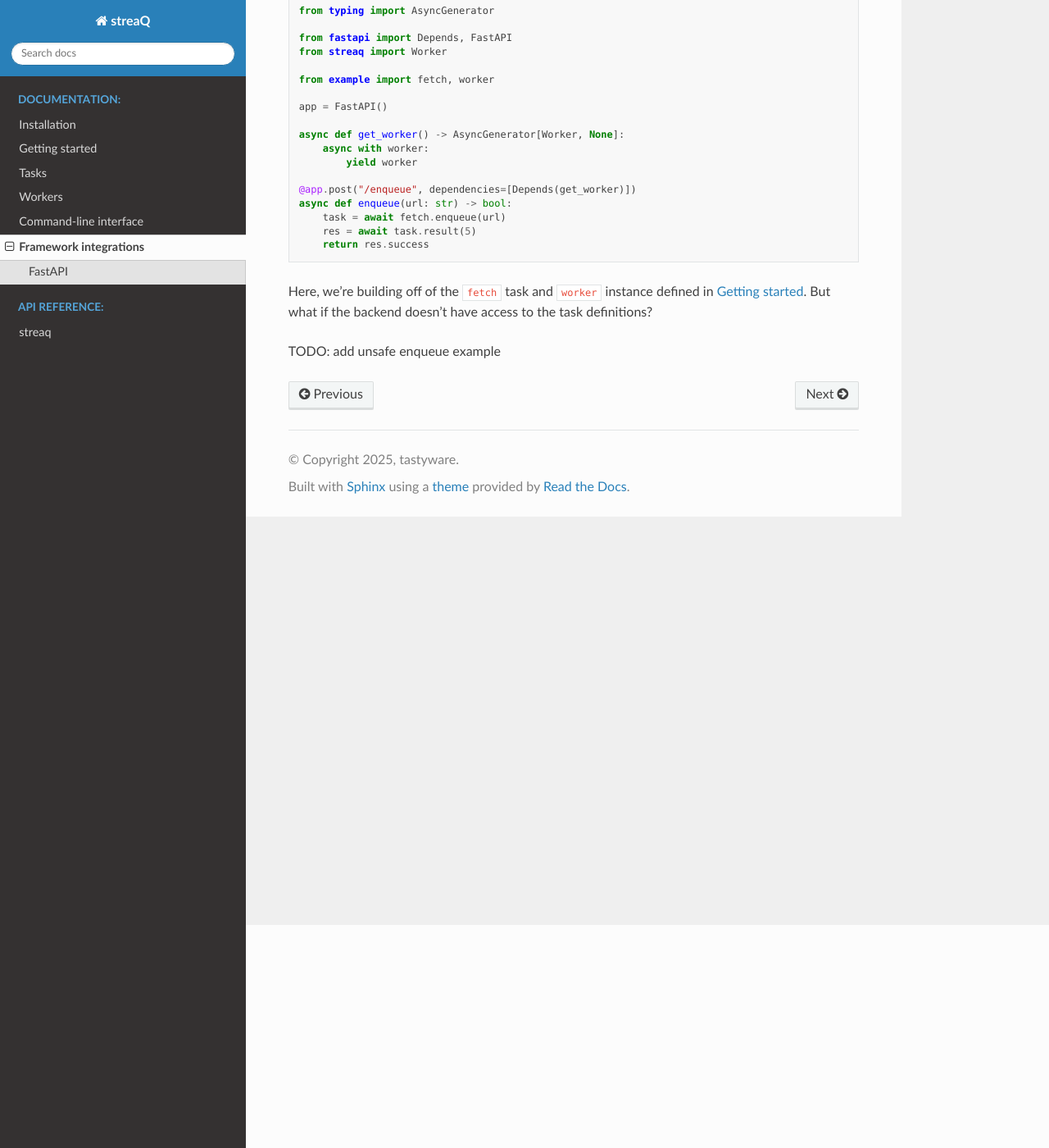
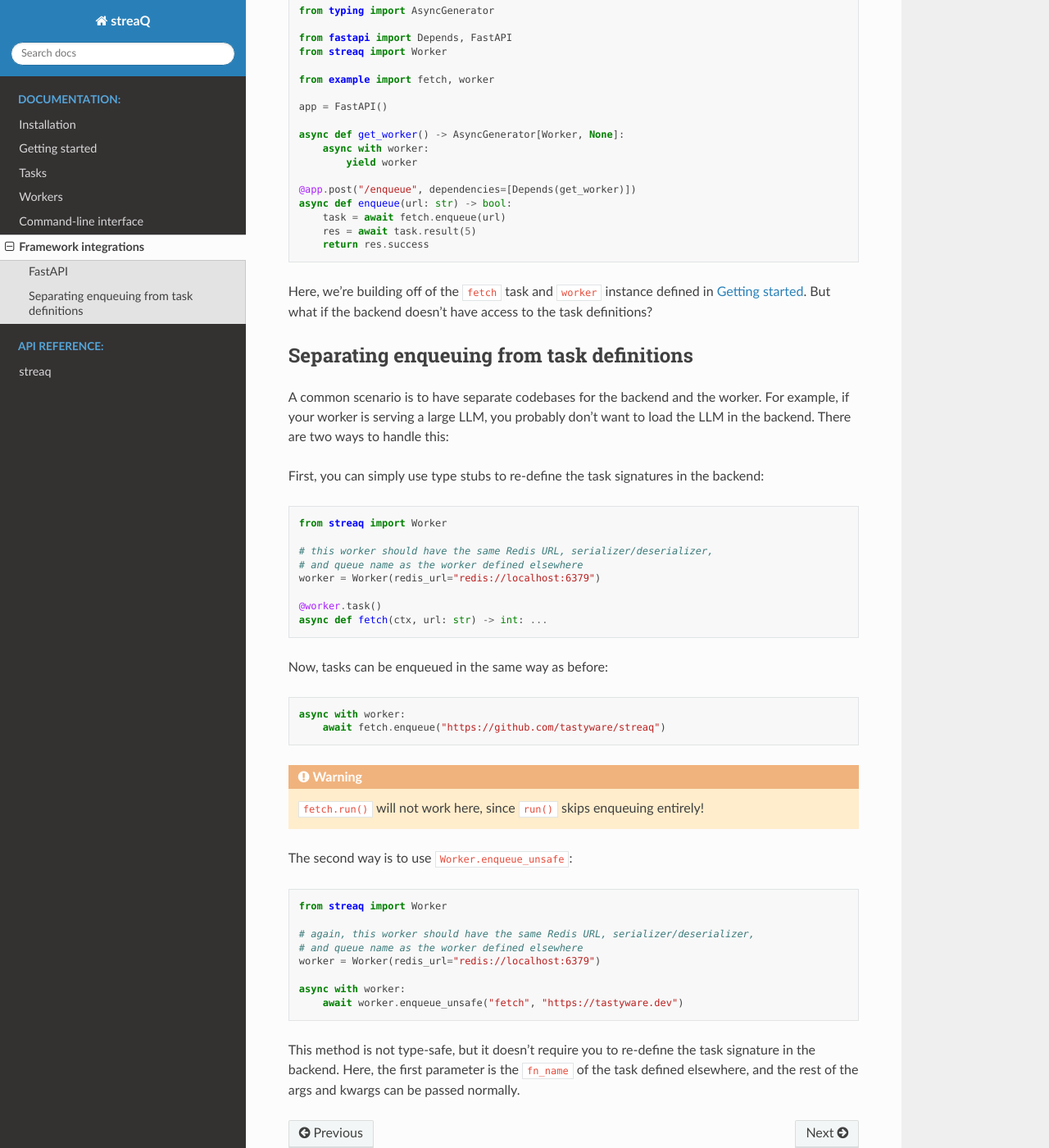
Before and after one commit to tastyware/streaq, a Sphinx documentation site: the page built from docs/integrations.rst, in a window 1280 px wide and 1400 px high, scrolled down 272 px. Shown: the whole window at 82% size. Built offline with Sphinx 7.4.7 and the Read the Docs theme 3.1.0, drawn with Linux system fonts in a browser that asks for light colours.

Commit message:
update docs, move unsafe enQ to worker

```diff
--- a/docs/integrations.rst
+++ b/docs/integrations.rst
@@ -29,4 +29,46 @@ Integration with FastAPI is straightforward:
 
 Here, we're building off of the ``fetch`` task and ``worker`` instance defined in :doc:`Getting started <getting-started>`. But what if the backend doesn't have access to the task definitions?
 
-TODO: add unsafe enqueue example
+Separating enqueuing from task definitions
+------------------------------------------
+
+A common scenario is to have separate codebases for the backend and the worker. For example, if your worker is serving a large LLM, you probably don't want to load the LLM in the backend. There are two ways to handle this:
+
+First, you can simply use type stubs to re-define the task signatures in the backend:
+
+.. code-block:: python
+
+   from streaq import Worker
+
+   # this worker should have the same Redis URL, serializer/deserializer,
+   # and queue name as the worker defined elsewhere
+   worker = Worker(redis_url="redis://localhost:6379")
+
+   @worker.task()
+   async def fetch(ctx, url: str) -> int: ...
+
+Now, tasks can be enqueued in the same way as before:
+
+.. code-block:: python
+
+   async with worker:
+       await fetch.enqueue("https://github.com/tastyware/streaq")
+
+.. warning::
+
+   ``fetch.run()`` will not work here, since ``run()`` skips enqueuing entirely!
+
+The second way is to use ``Worker.enqueue_unsafe``:
+
+.. code-block:: python
+
+   from streaq import Worker
+
+   # again, this worker should have the same Redis URL, serializer/deserializer,
+   # and queue name as the worker defined elsewhere
+   worker = Worker(redis_url="redis://localhost:6379")
+
+   async with worker:
+       await worker.enqueue_unsafe("fetch", "https://tastyware.dev")
+
+This method is not type-safe, but it doesn't require you to re-define the task signature in the backend. Here, the first parameter is the ``fn_name`` of the task defined elsewhere, and the rest of the args and kwargs can be passed normally.
--- a/docs/worker.rst
+++ b/docs/worker.rst
@@ -91,6 +91,7 @@ Other configuration options
 
 - ``redis_url``: the URI for connecting to your Redis instance
 - ``concurrency``: the maximum number of tasks the worker can run concurrently; by default, this also controls the number of tasks which will be pre-fetched by the worker
+- ``sync_concurrency``: the maximum number of tasks the worker can run simultaneously in separate threads; defaults to the same as ``concurrency``
 - ``queue_fetch_limit``: the number of tasks to pre-fetch from Redis, defaults to ``concurrency * 2``
 - ``tz``: ``tzinfo`` controlling the time zone for the worker's cron scheduler
 - ``queue_name``: name of the queue in Redis, can be used to create multiple queues at once
```
Also changed, not shown: README.md (+10 -3 lines), docs/task.rst (+1 -11 lines), 8 other files.
